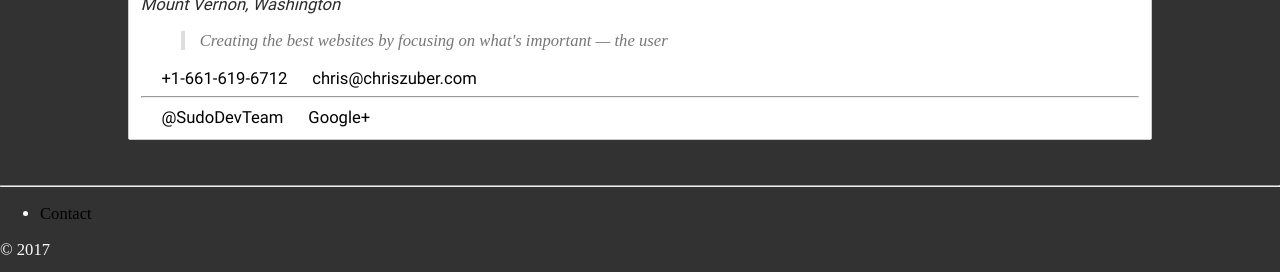
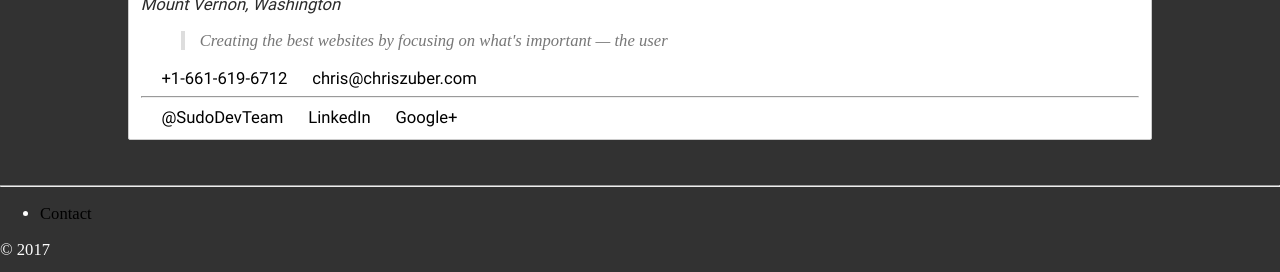
Before and after one commit to superuserdev/superuserdev.github.io, a Jekyll site: the page built from contact.html, in a window 1280 px wide. Shown: the part 1020-1292 px from the top of the page. Built offline with Jekyll 4.4.1, drawn with Linux system fonts in a browser that asks for light colours; some web fonts are replaced.

Commit message:
Add LinkedIn

```diff
--- a/contact.html
+++ b/contact.html
@@ -46,6 +46,12 @@ permalink: /contact/
 		</svg>
 		<span class="no-mobile">@SudoDevTeam</span>
 	</a>
+	<a href="https://www.linkedin.com/company/18349597/" title="LinkedIn" itemprop="sameAs" rel="noopener external">
+		<svg class="icon">
+			<use xlink:href="{{ site.icons | absolute_url | append: '#linkedin' }}" />
+		</svg>
+		<span class="no-mobile">LinkedIn</span>
+	</a>
 	<a href="https://plus.google.com/113117303106986445610" title="Google+" itemprop="sameAs" rel="noopener external">
 		<svg class="icon">
 			<use xlink:href="{{ site.icons | absolute_url | append: '#google+' }}" />
```
